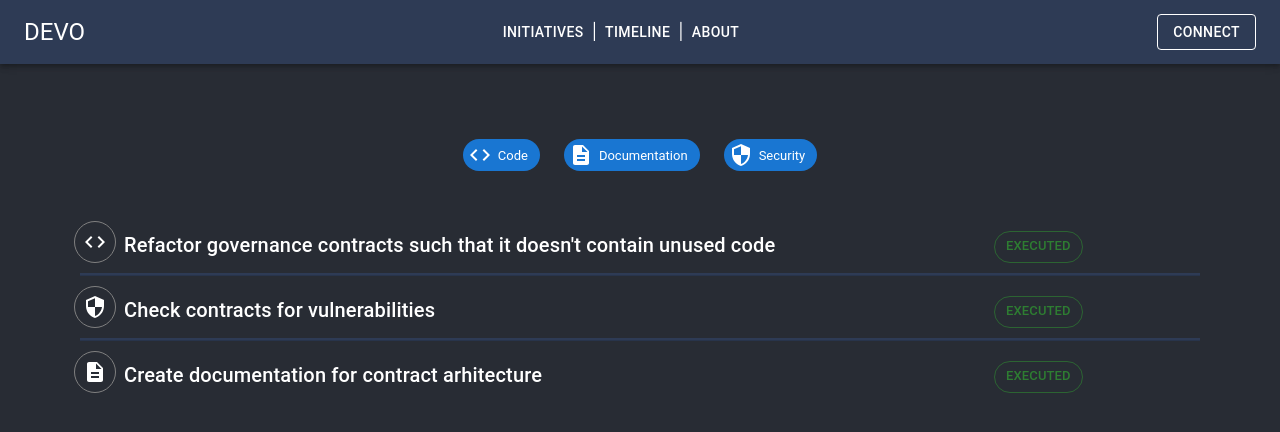
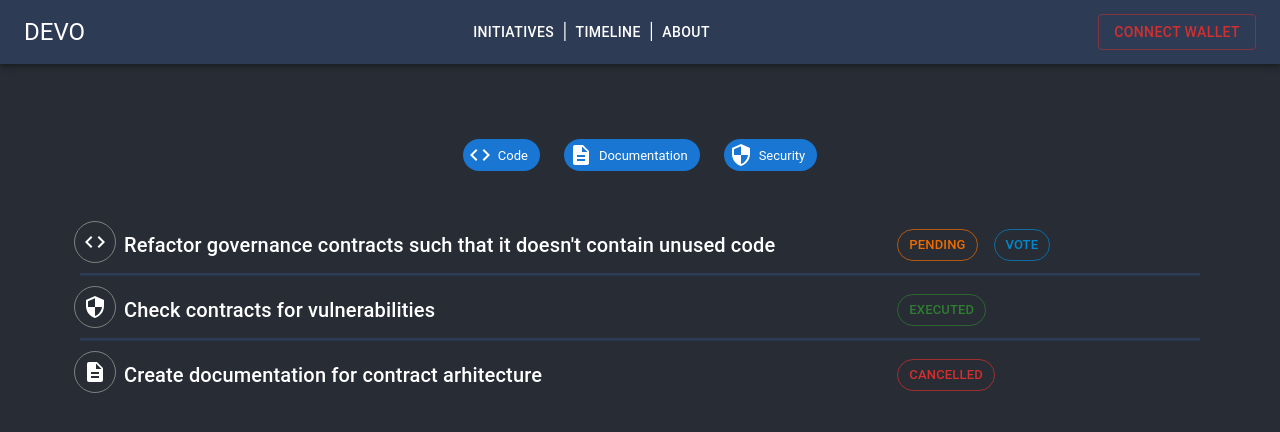
Before and after one commit to decentralized-evolution/devo-client, a React (Create React App) app: page /initiatives in a window 1280 px wide. Shown: the top 432 px of the page. Built offline with nearby package versions, Linux system fonts and the light colour scheme.

Commit message:
Refactored code

```diff
--- a/src/common/TopBar.js
+++ b/src/common/TopBar.js
@@ -38,11 +38,11 @@ export default function TopBar() {
 
           <Box sx={{ flexGrow: 1 }}>
             <Button
-              color="inherit"
+              color="error"
               style={{ float: "right" }}
               variant="outlined"
             >
-              Connect
+              CONNECT WALLET
             </Button>
           </Box>
         </Toolbar>
--- a/src/initiative/InitiativeTopicList.js
+++ b/src/initiative/InitiativeTopicList.js
@@ -1,10 +1,4 @@
-import {
-  Avatar,
-  Chip,
-  Divider,
-  Grid,
-  Typography,
-} from "@mui/material";
+import { Avatar, Chip, Divider, Grid, Stack, Typography } from "@mui/material";
 
 import CodeIcon from "@mui/icons-material/Code";
 import SecurityIcon from "@mui/icons-material/Security";
@@ -18,7 +12,7 @@ export default function InitiativeTopicList() {
     <Box
       sx={{
         width: "100%",
-        mt: "50px"
+        mt: "50px",
       }}
     >
       <Grid container spacing={1} sx={{ margin: "10px" }}>
@@ -46,8 +40,12 @@ export default function InitiativeTopicList() {
         </Grid>
 
         <Grid item xs={12} md={3}>
+          <Typography variant="h6" component="span"></Typography>
           <Typography variant="h6" component="span">
-            <Chip label="EXECUTED" color="success" variant="outlined" />
+            <Stack direction="row" spacing={2}>
+              <Chip label="PENDING" color="warning" variant="outlined" />
+              <Chip label="VOTE" color="info" variant="outlined" onClick={{}} />
+            </Stack>
           </Typography>
         </Grid>
       </Grid>
@@ -79,16 +77,14 @@ export default function InitiativeTopicList() {
 
         <Grid item xs={12} md={3}>
           <Typography variant="h6" component="span">
-            <Chip label="EXECUTED" color="success" variant="outlined" />
+            <Stack direction="row" spacing={2}>
+              <Chip label="EXECUTED" color="success" variant="outlined" />
+            </Stack>
           </Typography>
         </Grid>
       </Grid>
 
-
-
       <Divider color="#2E3B55" variant="middle" sx={{ height: "2px" }} />
-
-
 
       <Grid container spacing={1} sx={{ margin: "10px" }}>
         <Grid>
@@ -115,7 +111,9 @@ export default function InitiativeTopicList() {
 
         <Grid item xs={12} md={3}>
           <Typography variant="h6" component="span">
-            <Chip label="EXECUTED" color="success" variant="outlined" />
+            <Stack direction="row" spacing={2}>
+              <Chip label="CANCELLED" color="error" variant="outlined" />
+            </Stack>
           </Typography>
         </Grid>
       </Grid>
--- a/src/initiative/InitiativeTypeFilter.js
+++ b/src/initiative/InitiativeTypeFilter.js
@@ -22,7 +22,7 @@ export default function InitiativeTimeFilter() {
           icon={<CodeIcon />}
           label="Code"
           // variant="outlined"
-          onClick={handleClick}s
+          onClick={handleClick}
           color="primary"
         />
         <Chip
```
